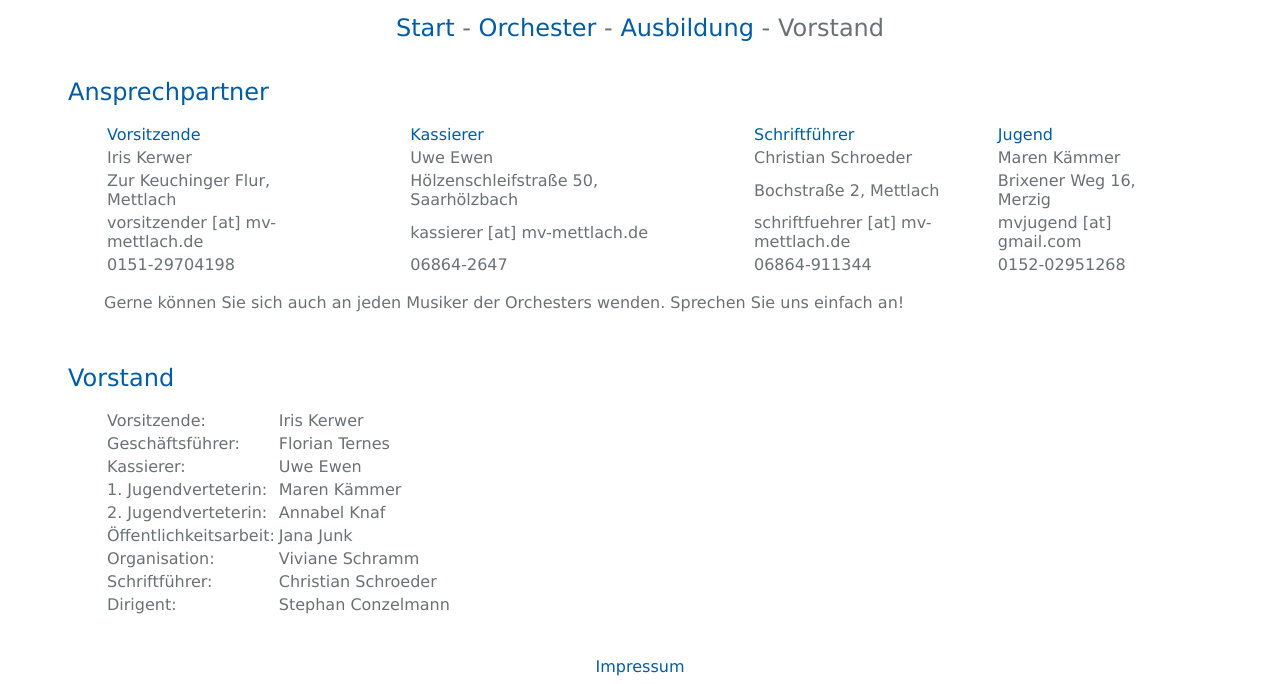
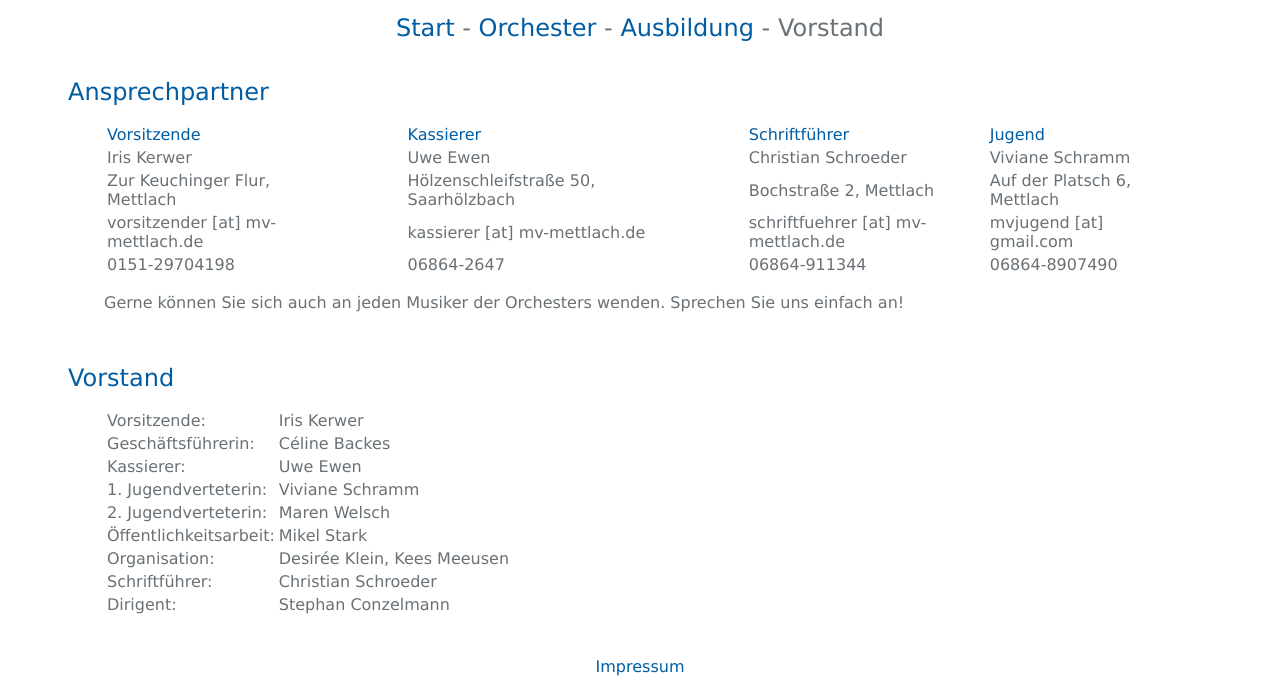
Before and after one commit to SchroederChris/Website-MV, a plain HTML site: page vorstand.html in a window 1280 px wide. Shown: the part 207-891 px from the top of the page. Drawn offline with Linux system fonts and the light colour scheme.

Commit message:
Änderungen Vorstand 2020, kleine weitere Anpassungen

```diff
--- a/vorstand.html
+++ b/vorstand.html
@@ -44,7 +44,7 @@
         <td></td>
 	<td>Christian Schroeder</td>
         <td></td>
-        <td>Maren Kämmer</td>
+        <td>Viviane Schramm</td>
       </tr>
       <tr>
         <td>Zur Keuchinger Flur, Mettlach</td>
@@ -53,7 +53,7 @@
         <td></td>
 	<td>Bochstraße 2, Mettlach</td>
         <td></td>
-        <td>Brixener Weg 16, Merzig</td>
+        <td>Auf der Platsch 6, Mettlach</td>
       </tr>
       <tr>
         <td>vorsitzender [at] mv-mettlach.de</td>
@@ -71,7 +71,7 @@
         <td></td>
 	<td>06864-911344</td>
         <td></td>
-        <td>0152-02951268</td>
+        <td>06864-8907490</td>
       </tr>
     </table>
     </p>
@@ -86,12 +86,12 @@
   <p>
   <table id="ansprechpartner_table" class="table_content">
 	<tr><td>Vorsitzende: </td><td>Iris Kerwer</td></tr>
-	<tr><td>Geschäftsführer: </td><td>Florian Ternes</td></tr>
+	<tr><td>Geschäftsführerin: </td><td>Céline Backes</td></tr>
 	<tr><td>Kassierer: </td><td>Uwe Ewen</td></tr>
-	<tr><td>1. Jugendverteterin: </td><td>Maren Kämmer</td></tr>
-	<tr><td>2. Jugendverteterin: </td><td>Annabel Knaf</td></tr>
-	<tr><td>Öffentlichkeitsarbeit: </td><td>Jana Junk</td></tr>
-	<tr><td>Organisation: </td><td>Viviane Schramm</td></tr>
+	<tr><td>1. Jugendverteterin: </td><td>Viviane Schramm</td></tr>
+	<tr><td>2. Jugendverteterin: </td><td>Maren Welsch</td></tr>
+	<tr><td>Öffentlichkeitsarbeit: </td><td>Mikel Stark</td></tr>
+	<tr><td>Organisation: </td><td>Desirée Klein, Kees Meeusen</td></tr>
 	<tr><td>Schriftführer: </td><td>Christian Schroeder</td></tr>
 	<tr><td>Dirigent: </td><td>Stephan Conzelmann</td></tr>
   </table>
```
Also changed, not shown: ausbildung.html (+2 -2 lines), orchester.html (+1 -1 lines).
